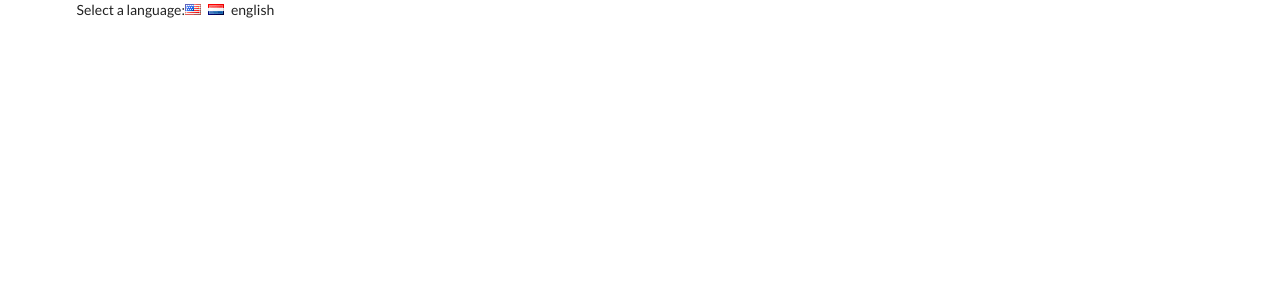
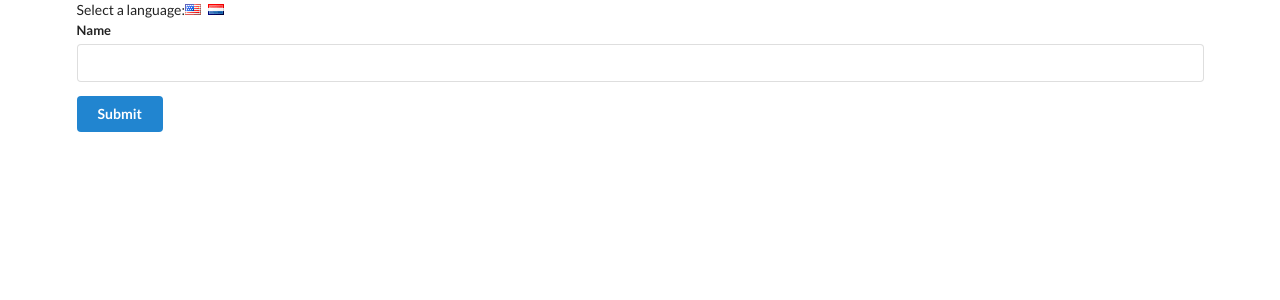
Before and after one commit to ma7ma7/ReactContext, a React (Create React App) app: page / in a window 1280 px wide. Shown: the top 300 px of the page. Built offline with nearby package versions, Linux system fonts and the light colour scheme.

Commit message:
Add nested Components

```diff
--- a/src/components/App.js
+++ b/src/components/App.js
@@ -1,4 +1,5 @@
 import React from "react";
+import UserSelect from "./UserSelect";
 
 class App extends React.Component {
   state = { language: "english" };
@@ -20,7 +21,7 @@
             className="flag nl"
             onClick={() => this.onLanguageSelect("dutch")}
           />
-          {this.state.language}
+          <UserSelect />
         </div>
       </div>
     );
--- /dev/null
+++ b/src/components/Button.js
@@ -0,0 +1,7 @@
+import React from "react";
+
+const Button = () => {
+  return <div className="ui button primary">Submit</div>;
+};
+
+export default Button;
--- /dev/null
+++ b/src/components/Field.js
@@ -0,0 +1,12 @@
+import React from "react";
+
+const Field = () => {
+  return (
+    <div className="ui field">
+      <label>Name</label>
+      <input />
+    </div>
+  );
+};
+
+export default Field;
--- /dev/null
+++ b/src/components/UserSelect.js
@@ -0,0 +1,14 @@
+import React from "react";
+import Field from "./Field";
+import Button from "./Button";
+
+const UserCreat = () => {
+  return (
+    <div className="ui form">
+      <Field />
+      <Button />
+    </div>
+  );
+};
+
+export default UserCreat;
```
Also changed, not shown: 1 other file (tests, documents, lock files or other folders).
